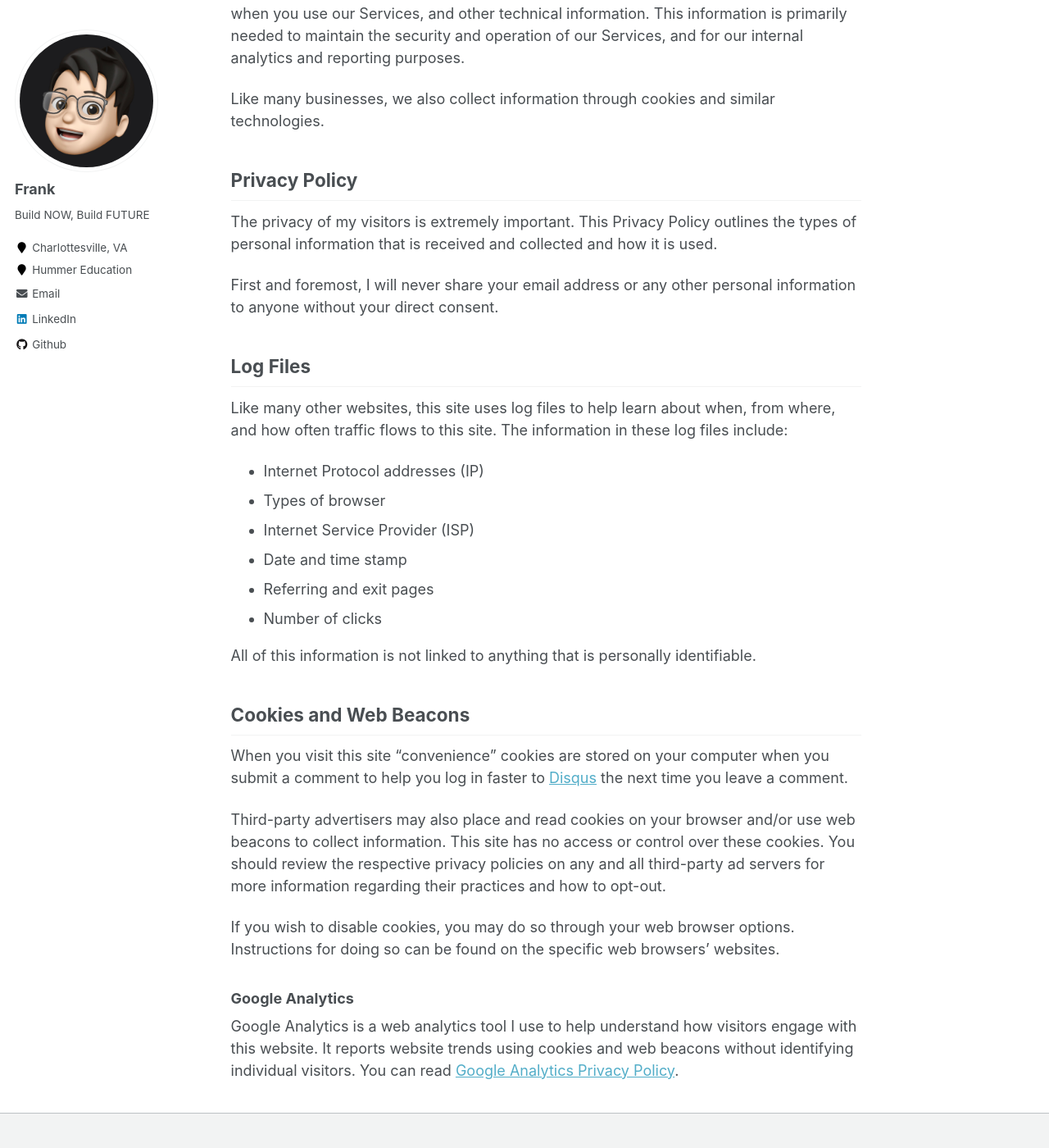
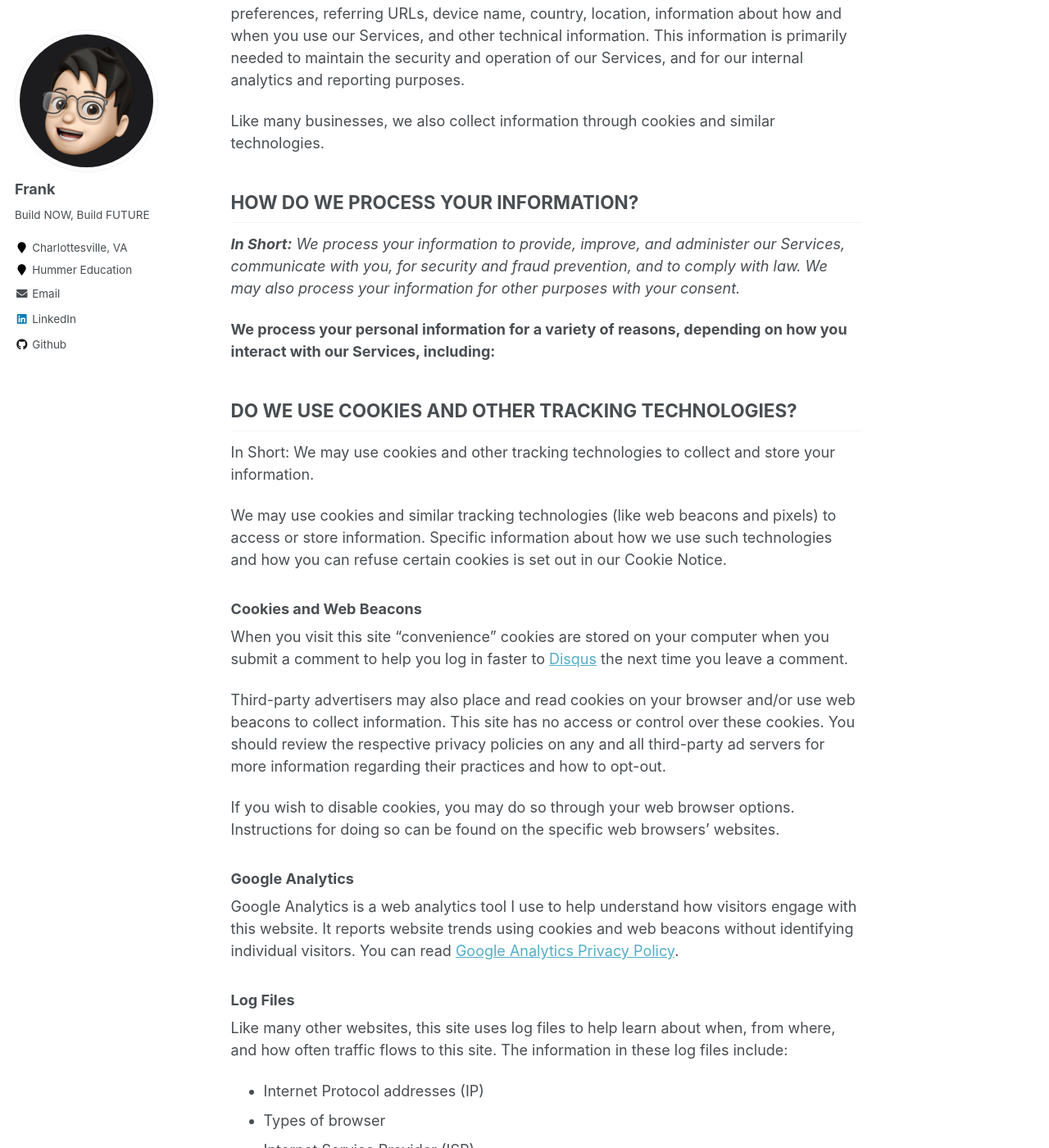
Before and after one commit to FangFrankSun/AcademicPage, a Jekyll site: the page built from _pages/privacy.md, in a window 1280 px wide and 1400 px high, scrolled down 1205 px. Shown: the whole window at 82% size. Built offline with Jekyll 4.4.1, drawn with Linux system fonts in a browser that asks for light colours; some of the changed text lies outside the part shown.

Commit message:
Update privacy.md

```diff
--- a/_pages/privacy.md
+++ b/_pages/privacy.md
@@ -36,24 +36,32 @@ preferences, referring URLs, device name, country, location, information about h
 Like many businesses, we also collect information through cookies and similar technologies.
 
 
+## HOW DO WE PROCESS YOUR INFORMATION?
+
+***In Short:** We process your information to provide, improve, and administer our Services, communicate with you, for security and fraud prevention, and to comply with law. We may also process your information for other purposes with your consent.*
+
+**We process your personal information for a variety of reasons, depending on how you interact with our Services, including:**
+
+## DO WE USE COOKIES AND OTHER TRACKING TECHNOLOGIES?
+
+In Short: We may use cookies and other tracking technologies to collect and store your information.
+
+We may use cookies and similar tracking technologies (like web beacons and pixels) to access or store information. Specific information about how we use such technologies and how you can refuse certain cookies is set out in our Cookie Notice.
+
+### Cookies and Web Beacons
+
+When you visit this site "convenience" cookies are stored on your computer when you submit a comment to help you log in faster to [Disqus](http://disqus.com) the next time you leave a comment.
+
+Third-party advertisers may also place and read cookies on your browser and/or use web beacons to collect information. This site has no access or control over these cookies. You should review the respective privacy policies on any and all third-party ad servers for more information regarding their practices and how to opt-out.
+
+If you wish to disable cookies, you may do so through your web browser options. Instructions for doing so can be found on the specific web browsers' websites.
+
+### Google Analytics
+
+Google Analytics is a web analytics tool I use to help understand how visitors engage with this website. It reports website trends using cookies and web beacons without identifying individual visitors. You can read [Google Analytics Privacy Policy](http://www.google.com/analytics/learn/privacy.html).
 
 
-
-
-
-
-
-
-
-
-
-## Privacy Policy
-
-The privacy of my visitors is extremely important. This Privacy Policy outlines the types of personal information that is received and collected and how it is used.
-
-First and foremost, I will never share your email address or any other personal information to anyone without your direct consent.
-
-## Log Files
+### Log Files
 
 Like many other websites, this site uses log files to help learn about when, from where, and how often traffic flows to this site. The information in these log files include:
 
@@ -65,15 +73,3 @@ Like many other websites, this site uses log files to help learn about when, fro
 * Number of clicks
 
 All of this information is not linked to anything that is personally identifiable.
-
-## Cookies and Web Beacons
-
-When you visit this site "convenience" cookies are stored on your computer when you submit a comment to help you log in faster to [Disqus](http://disqus.com) the next time you leave a comment.
-
-Third-party advertisers may also place and read cookies on your browser and/or use web beacons to collect information. This site has no access or control over these cookies. You should review the respective privacy policies on any and all third-party ad servers for more information regarding their practices and how to opt-out.
-
-If you wish to disable cookies, you may do so through your web browser options. Instructions for doing so can be found on the specific web browsers' websites.
-
-### Google Analytics
-
-Google Analytics is a web analytics tool I use to help understand how visitors engage with this website. It reports website trends using cookies and web beacons without identifying individual visitors. You can read [Google Analytics Privacy Policy](http://www.google.com/analytics/learn/privacy.html).
```
